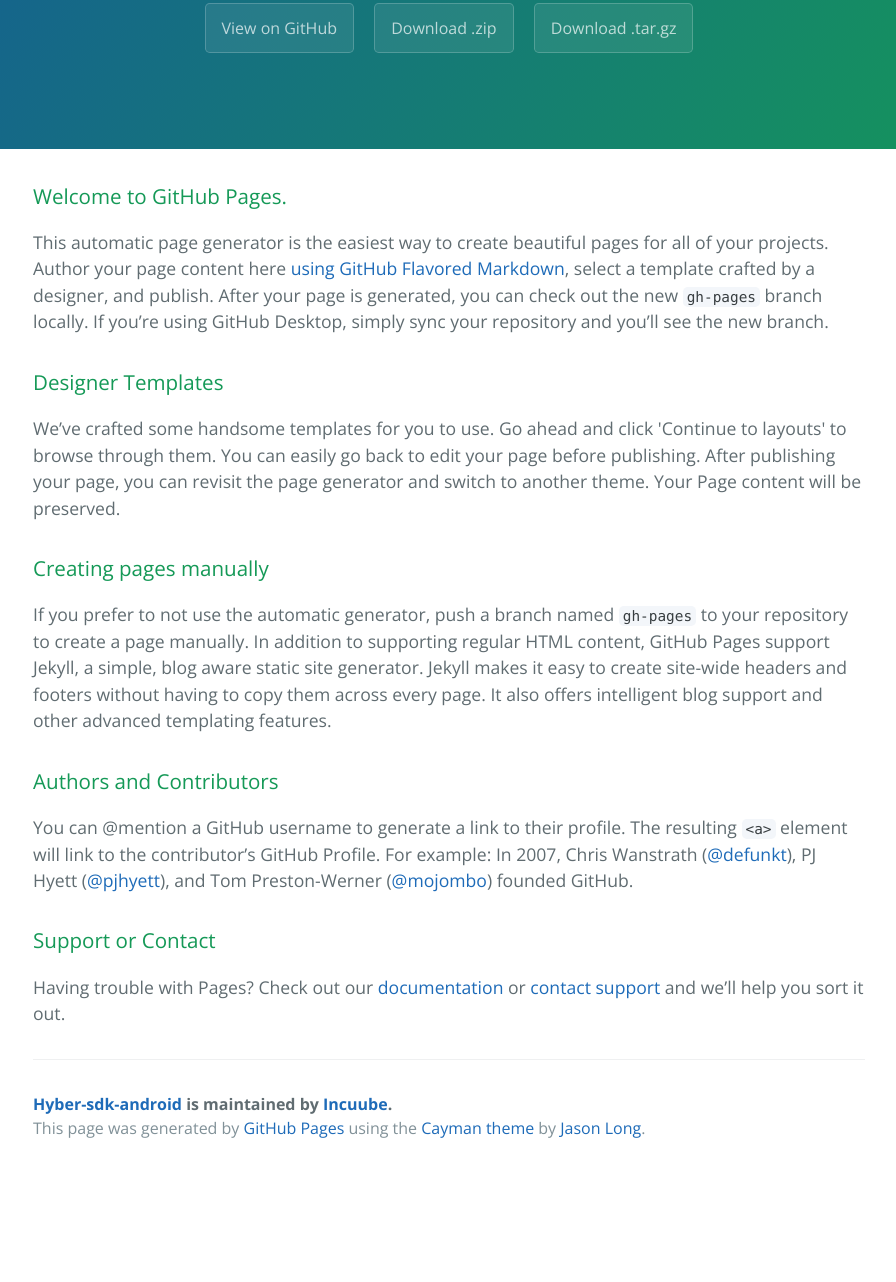
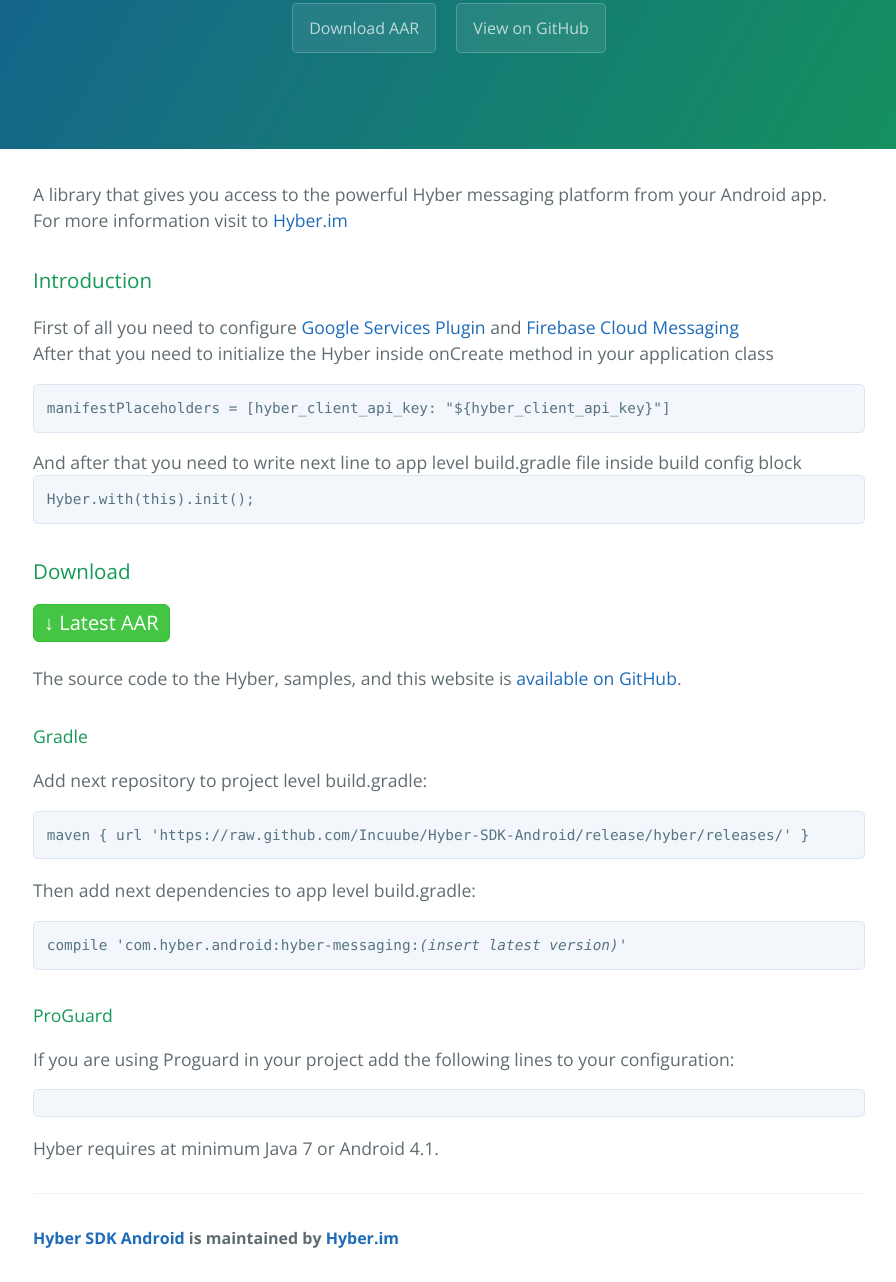
Before and after one commit to GMSLabs/Hyber-SDK-Android, a plain HTML site: page index.html in a window 1280 px wide. Shown: the part 234-1516 px from the top of the page, without its empty margins (191-1087 px from the left). Before the commit the page ends 1406 px from the top, so only its background shows below. Drawn offline with nearby package versions, Linux system fonts and the light colour scheme.

Commit message:
Update index.html

```diff
--- a/index.html
+++ b/index.html
@@ -2,7 +2,7 @@
 <html lang="en-us">
   <head>
     <meta charset="UTF-8">
-    <title>Hyber-sdk-android by Incuube</title>
+    <title>Hyber SDK Android by Incuube</title>
     <meta name="viewport" content="width=device-width, initial-scale=1">
     <link rel="stylesheet" type="text/css" href="stylesheets/normalize.css" media="screen">
     <link href='https://fonts.googleapis.com/css?family=Open+Sans:400,700' rel='stylesheet' type='text/css'>
@@ -11,47 +11,50 @@
   </head>
   <body>
     <section class="page-header">
-      <h1 class="project-name">Hyber-sdk-android</h1>
-      <h2 class="project-tagline">Hyber SDK for Android</h2>
+      <h1 class="project-name">Hyber SDK Android</h1>
+      <h2 class="project-tagline">Powerfull messaging for Android</h2>
+      <a href="https://github.com/Incuube/Hyber-SDK-Android/raw/release/hyber/releases/com/hyber/android/hyber-android-sdk/2.2.0/hyber-android-sdk-2.2.0.aar" class="btn">Download AAR</a>
       <a href="https://github.com/Incuube/Hyber-SDK-Android" class="btn">View on GitHub</a>
-      <a href="https://github.com/Incuube/Hyber-SDK-Android/zipball/master" class="btn">Download .zip</a>
-      <a href="https://github.com/Incuube/Hyber-SDK-Android/tarball/master" class="btn">Download .tar.gz</a>
     </section>
-
     <section class="main-content">
-      <h3>
-<a id="welcome-to-github-pages" class="anchor" href="#welcome-to-github-pages" aria-hidden="true"><span aria-hidden="true" class="octicon octicon-link"></span></a>Welcome to GitHub Pages.</h3>
-
-<p>This automatic page generator is the easiest way to create beautiful pages for all of your projects. Author your page content here <a href="https://guides.github.com/features/mastering-markdown/">using GitHub Flavored Markdown</a>, select a template crafted by a designer, and publish. After your page is generated, you can check out the new <code>gh-pages</code> branch locally. If you’re using GitHub Desktop, simply sync your repository and you’ll see the new branch.</p>
-
-<h3>
-<a id="designer-templates" class="anchor" href="#designer-templates" aria-hidden="true"><span aria-hidden="true" class="octicon octicon-link"></span></a>Designer Templates</h3>
-
-<p>We’ve crafted some handsome templates for you to use. Go ahead and click 'Continue to layouts' to browse through them. You can easily go back to edit your page before publishing. After publishing your page, you can revisit the page generator and switch to another theme. Your Page content will be preserved.</p>
-
-<h3>
-<a id="creating-pages-manually" class="anchor" href="#creating-pages-manually" aria-hidden="true"><span aria-hidden="true" class="octicon octicon-link"></span></a>Creating pages manually</h3>
-
-<p>If you prefer to not use the automatic generator, push a branch named <code>gh-pages</code> to your repository to create a page manually. In addition to supporting regular HTML content, GitHub Pages support Jekyll, a simple, blog aware static site generator. Jekyll makes it easy to create site-wide headers and footers without having to copy them across every page. It also offers intelligent blog support and other advanced templating features.</p>
-
-<h3>
-<a id="authors-and-contributors" class="anchor" href="#authors-and-contributors" aria-hidden="true"><span aria-hidden="true" class="octicon octicon-link"></span></a>Authors and Contributors</h3>
-
-<p>You can @mention a GitHub username to generate a link to their profile. The resulting <code>&lt;a&gt;</code> element will link to the contributor’s GitHub Profile. For example: In 2007, Chris Wanstrath (<a href="https://github.com/defunkt" class="user-mention">@defunkt</a>), PJ Hyett (<a href="https://github.com/pjhyett" class="user-mention">@pjhyett</a>), and Tom Preston-Werner (<a href="https://github.com/mojombo" class="user-mention">@mojombo</a>) founded GitHub.</p>
-
-<h3>
-<a id="support-or-contact" class="anchor" href="#support-or-contact" aria-hidden="true"><span aria-hidden="true" class="octicon octicon-link"></span></a>Support or Contact</h3>
-
-<p>Having trouble with Pages? Check out our <a href="https://help.github.com/pages">documentation</a> or <a href="https://github.com/contact">contact support</a> and we’ll help you sort it out.</p>
-
+      <p>
+        A library that gives you access to the powerful Hyber messaging platform from your Android app.</br>
+        For more information visit to <a target="_blank" href="https://hyber.im">Hyber.im</a>
+      </p>
+      <h3><a id="introduction" class="anchor" href="#introduction" aria-hidden="true"><span aria-hidden="true" class="octicon octicon-link"></span></a>
+        Introduction
+      </h3>
+      <p>
+        First of all you need to configure <a target="_blank" href="https://developers.google.com/android/guides/google-services-plugin">Google Services Plugin</a>
+        and <a target="_blank" href="https://firebase.google.com/docs/cloud-messaging/android/client">Firebase Cloud Messaging</a></br>
+        After that you need to initialize the Hyber inside onCreate method in your application class
+        <pre class="prettyprint">manifestPlaceholders = [hyber_client_api_key: "${hyber_client_api_key}"]</pre>
+        And after that you need to write next line to app level build.gradle file inside build config block
+        <pre class="prettyprint">Hyber.with(this).init();</pre>
+      </p>
+      <h3><a id="download" class="anchor" href="#download" aria-hidden="true"><span aria-hidden="true" class="octicon octicon-link"></span></a>
+        Download
+      </h3>
+      <p><a href="https://github.com/Incuube/Hyber-SDK-Android/raw/release/hyber/releases/com/hyber/android/hyber-android-sdk/2.2.0/hyber-android-sdk-2.2.0.aar" class="simple-btn">&darr; <span class="version-tag">Latest</span> AAR</a></p>
+      <p>The source code to the Hyber, samples, and this website is <a href="https://github.com/Incuube/Hyber-SDK-Android">available on GitHub</a>.</p>
+      <h4>
+        Gradle
+      </h4>
+      <p>Add next repository to project level build.gradle:</p>
+      <pre class="prettyprint">maven { url 'https://raw.github.com/Incuube/Hyber-SDK-Android/release/hyber/releases/' }</pre>
+      <p>Then add next dependencies to app level build.gradle:</p>
+      <pre class="prettyprint">compile 'com.hyber.android:hyber-messaging:<span class="version pln"><em>(insert latest version)</em></span>'</pre>
+      <h4>
+        ProGuard
+      </h4>
+      <p>If you are using Proguard in your project add the following lines to your configuration:</p>
+      <pre class="prettyprint"></pre>
+      <p>Hyber requires at minimum Java 7 or Android 4.1.</p>
       <footer class="site-footer">
-        <span class="site-footer-owner"><a href="https://github.com/Incuube/Hyber-SDK-Android">Hyber-sdk-android</a> is maintained by <a href="https://github.com/Incuube">Incuube</a>.</span>
-
-        <span class="site-footer-credits">This page was generated by <a href="https://pages.github.com">GitHub Pages</a> using the <a href="https://github.com/jasonlong/cayman-theme">Cayman theme</a> by <a href="https://twitter.com/jasonlong">Jason Long</a>.</span>
+        <span class="site-footer-owner">
+          <a target="_blank" href="https://github.com/Incuube/Hyber-SDK-Android">Hyber SDK Android</a> is maintained by <a target="_blank" href="https://hyber.im">Hyber.im</a>
+        </span>
       </footer>
-
     </section>
-
-
   </body>
 </html>
--- a/stylesheets/stylesheet.css
+++ b/stylesheets/stylesheet.css
@@ -33,6 +33,28 @@ a {
   text-decoration: none;
   background-color: rgba(255, 255, 255, 0.2);
   border-color: rgba(255, 255, 255, 0.3); }
+
+.simple-btn {
+  display: inline-block;
+  margin: 5px 0;
+  font-weight: 300px;
+  padding: 3px 10px;
+  font-size: 20px;
+  color: rgba(255, 255, 255, 1);
+  background-color: rgba(48, 191, 48, 0.9);
+  border-color: rgba(48, 191, 48, 1);
+  border-style: solid;
+  border-width: 1px;
+  border-radius: 6px;
+  transition: color 0.2s, background-color 0.2s, border-color 0.2s; }
+  .simple-btn + .simple-btn {
+    margin-left: 1rem; }
+
+.simple-btn:hover {
+  color: rgba(255, 255, 255, 1);
+  text-decoration: none;
+  background-color: rgba(48, 191, 48, 0.9);
+  border-color: rgba(48, 191, 48, 1); }
 
 @media screen and (min-width: 64em) {
   .btn {
```
